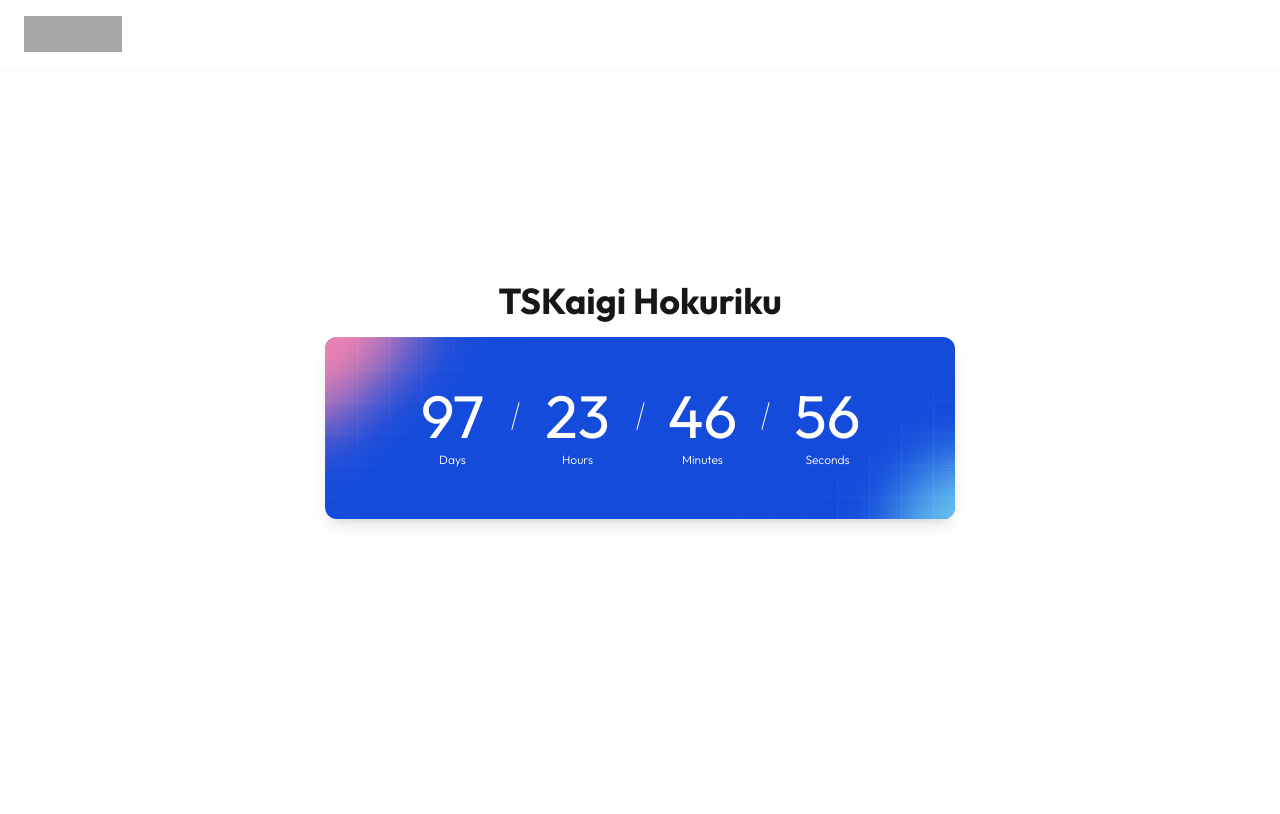
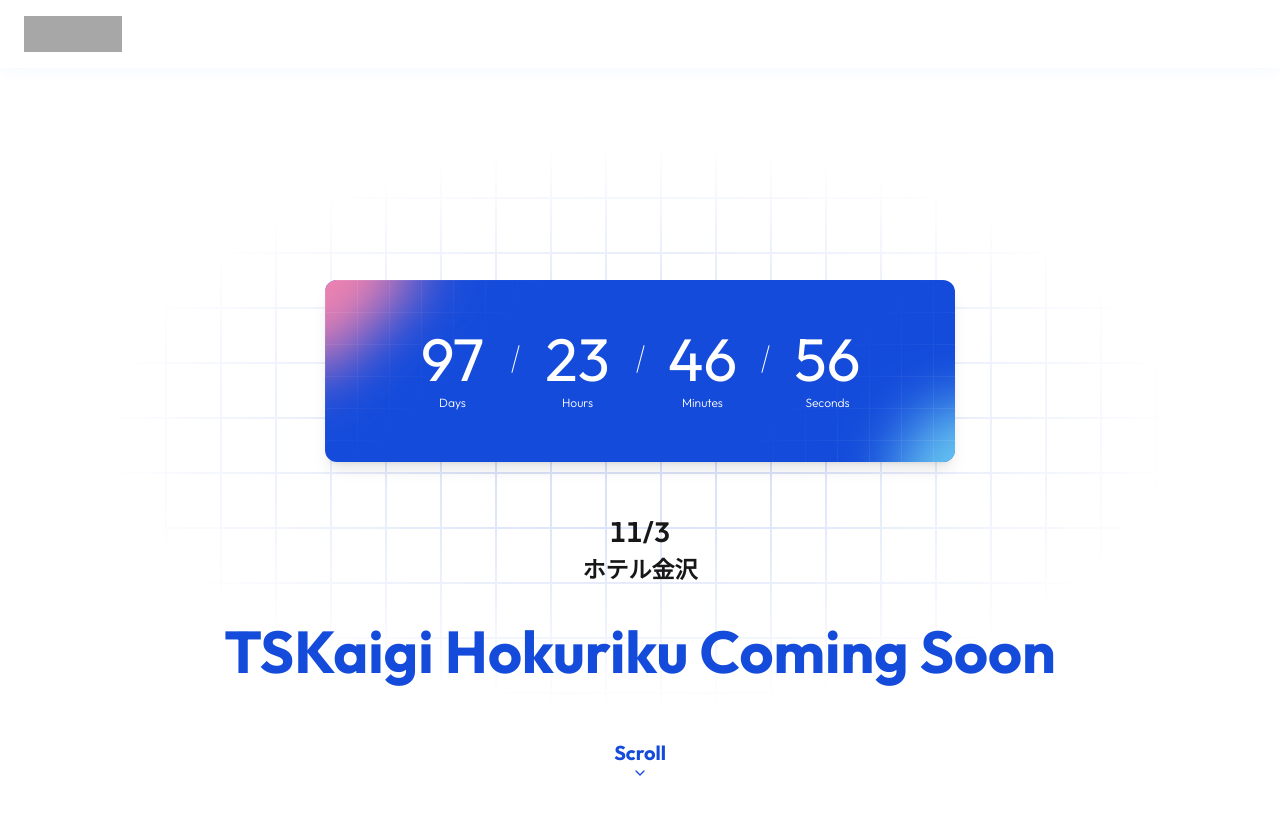
Before and after one commit to tskaigi/hokuriku-web-site, a Next.js app: page / in a window 1280 px wide. Shown: the top 814 px of the page. Built offline with nearby package versions, Linux system fonts and the light colour scheme; grey boxes are pictures that could not be loaded.

Commit message:
feat: add hero section with grid mask

```diff
--- a/src/app/page.tsx
+++ b/src/app/page.tsx
@@ -1,10 +1,58 @@
 import { CountdownTimer } from "@/components/countdown-timer";
+import { ChevronDown } from "lucide-react";
 
 export default function Home() {
   return (
-    <div className="flex min-h-screen flex-col items-center justify-center gap-4">
-      <h1 className="text-4xl font-bold">TSKaigi Hokuriku</h1>
-      <CountdownTimer />
-    </div>
+    <main className="overflow-x-hidden pt-8">
+      <div className="relative flex h-[674px] w-full flex-col items-center text-center lg:h-[790px]">
+        {/* grid overlay */}
+        <div
+          aria-hidden="true"
+          className="absolute inset-0 -z-10 bg-[length:42px_42px] opacity-15 lg:bg-[length:55px_55px]"
+          style={{
+            backgroundImage: `
+            linear-gradient(var(--primary) 2px, transparent 2px),
+            linear-gradient(90deg, var(--primary) 2px, transparent 2px)
+          `,
+            mask: `radial-gradient(
+            ellipse 70% 60% at center,
+            black 20%,
+            black 20%,
+            transparent 60%
+          )`,
+            WebkitMask: `radial-gradient(
+            ellipse 70% 60% at center,
+            black 20%,
+            black 20%,
+            transparent 60%
+          )`,
+          }}
+        />
+        <div className="mt-[178px] lg:mt-[248px]">
+          <CountdownTimer />
+        </div>
+        <div className="mt-[52px] space-y-1 text-2xl font-semibold">
+          <time
+            dateTime="2025-11-03"
+            className="text-[28px] leading-[36px] font-semibold tracking-[-.75%] tabular-nums"
+          >
+            11/3
+          </time>
+          <p className="font-noto text-[23px] leading-[36px] font-bold tracking-[-.75%]">
+            ホテル金沢
+          </p>
+        </div>
+        <h1 className="text-primary mt-[30px] w-96 text-[50px] leading-[50px] font-bold tracking-[0.2%] whitespace-nowrap lg:mt-[40px] lg:w-full lg:text-[59px]">
+          TSKaigi Hokuriku
+          <wbr /> Coming Soon
+        </h1>
+        <div className="mt-11 flex flex-col items-center lg:mt-16">
+          <div className="text-primary text-xl leading-[25px] font-semibold tracking-[-1.2%] lg:font-bold">
+            Scroll
+          </div>
+          <ChevronDown className="text-primary h-4 w-4" />
+        </div>
+      </div>
+    </main>
   );
 }
```
